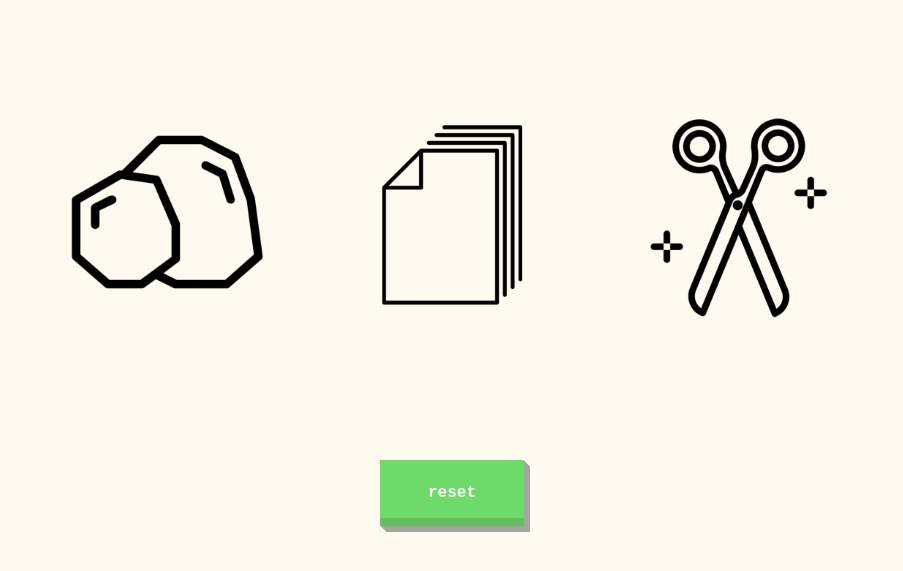
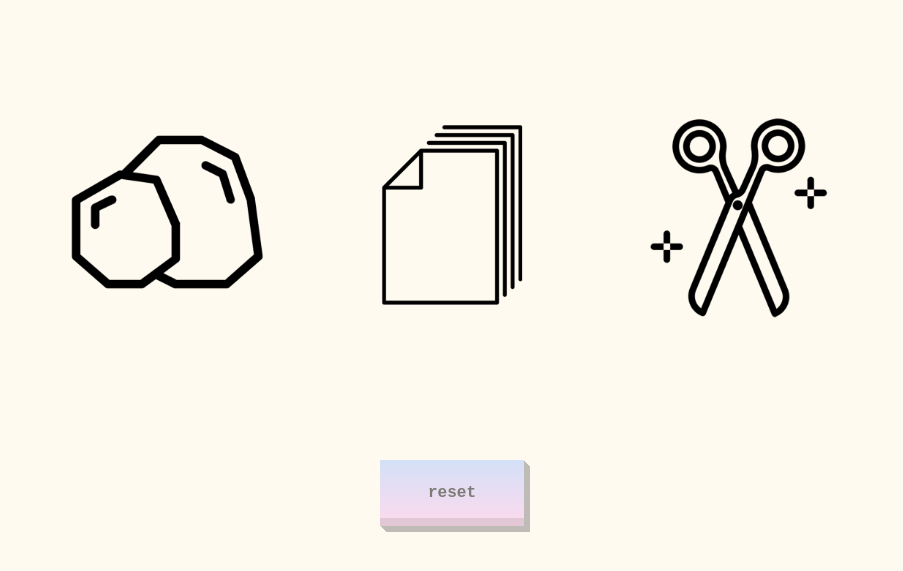
Before and after one commit to maxhannan/rock_paper_scissors, a plain HTML site: page index.html in a window 1280 px wide. In both pictures the pointer is over the button "reset". Shown: the part 179-750 px from the top of the page, without its empty margins (188-1091 px from the left). Drawn offline with Linux system fonts and the light colour scheme.

Commit message:
button gradient

```diff
--- a/assets/main.css
+++ b/assets/main.css
@@ -102,8 +102,17 @@ body{
 }
 
 .btn:hover{
-    background-color:limegreen;
-    opacity: .7;
+
+    opacity: .5;
+    color: black;
+    background-color: #A9C9FF;
+background-image: linear-gradient(180deg, #A9C9FF 0%, #FFBBEC 100%);
+
+
+
+
+
+
 }
 
 .btn:active{
```
